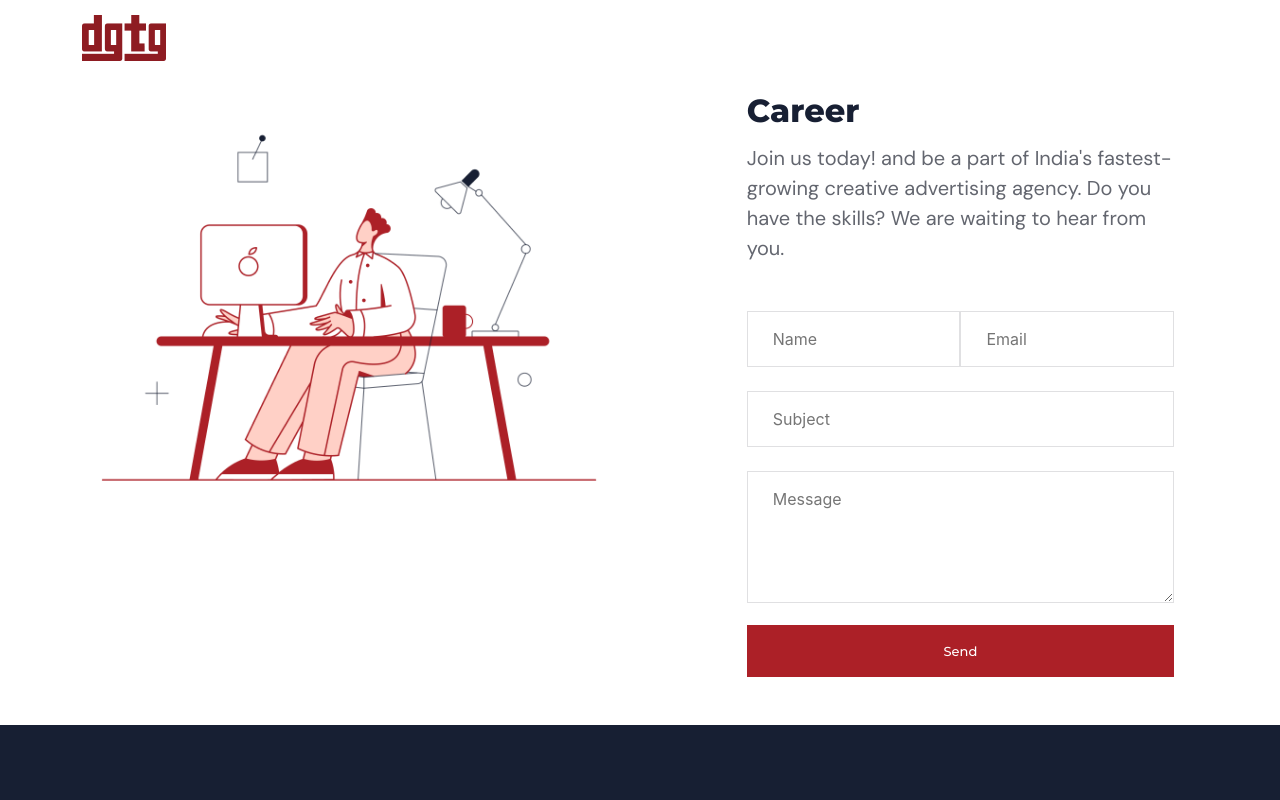
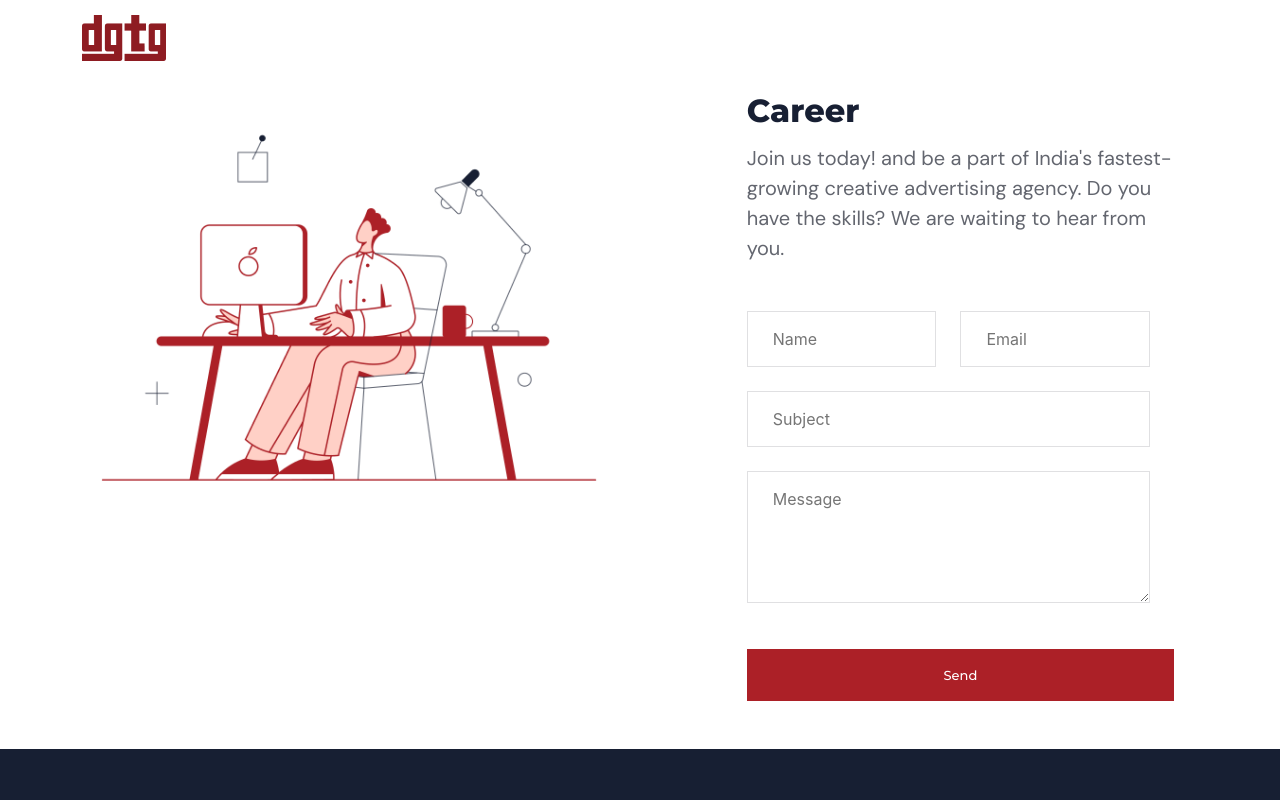
Before and after one commit to mailtoravi437/dgtg, a React (Create React App) app: page /career in a window 1280 px wide. Shown: the top 800 px of the page. Built offline with nearby package versions, Linux system fonts and the light colour scheme.

Commit message:
new cmmit

```diff
--- a/src/MyComponents/Aboutus.js
+++ b/src/MyComponents/Aboutus.js
@@ -10,11 +10,11 @@ export default function Aboutus() {
     <>
       <Header showNav={true} showNav1={false}/>
       <section className="mt-15 mb-15">
-        <div className="container">
+        <div className="container" style={{marginBottom: "135px"}}>
           <div id="features">
             <div className="upper row">
               <div className="upper-left col-sm-12 col-md-6 col-lg-6 mb-5">
-                <h1>Our<span style={{ color: '#AC2027' }}> Story </span></h1>
+                <h1>Our <br/> <span style={{ color: '#AC2027' }}> Story </span></h1>
               </div>
               <div className="upper-right col-sm-12 col-md-6 col-lg-6">
                 <b style={{ color: '#171F33' }}>Here's a headline we can never forget even if we wanted to: People who work together, succeed.</b>
--- a/src/MyComponents/Career.js
+++ b/src/MyComponents/Career.js
@@ -24,16 +24,20 @@ export default function Career() {
                                 </div>
                                 <div className="message">
                                     <div className="message-details message-details1 mt-5 mb-4">
-                                        <div className="message-details_name">
-                                            <input type="text" placeholder="Name" style={{ border: '1px solid rgba(99, 102, 111, 0.2)', color: 'rgba(99, 102, 111, 0.6)' }} />
+                                        <div className="row">
+                                            <div className="col-md-6 col-sm-12">
+                                            <input type="text" placeholder="Name" className="mb-4"  style={{ border: '1px solid rgba(99, 102, 111, 0.2)', color: 'rgba(99, 102, 111, 0.6)' }}/>
+                                            </div>
+                                            <div className="col-md-6 col-sm-12">
+                                            <input type="email" placeholder="Email" className="mb-4"  style={{ border: '1px solid rgba(99, 102, 111, 0.2)', color: 'rgba(99, 102, 111, 0.6)' }}/>
+                                            </div>
+                                            <div className="col-md-12">
+                                            <input type="text" placeholder="Subject" className="mb-4" style={{ width: '100%', border: '1px solid rgba(99, 102, 111, 0.2)', color: 'rgba(99, 102, 111, 0.6)' }}/>
+                                            </div>
+                                            <div className="col-md-12">
+                                            <textarea placeholder="Message" defaultValue={""}  style={{ border: '1px solid rgba(99, 102, 111, 0.2)', color: 'rgba(99, 102, 111, 0.6)' }}/>
+                                            </div>
                                         </div>
-                                        <div className="message-details_email">
-                                            <input type="email" placeholder="Email" style={{ border: '1px solid rgba(99, 102, 111, 0.2)', color: 'rgba(99, 102, 111, 0.6)' }} />
-                                        </div>
-                                    </div>
-                                    <div className="message-text">
-                                        <input type="text" placeholder="Subject" className="mb-4" style={{ width: '100%', border: '1px solid rgba(99, 102, 111, 0.2)', color: 'rgba(99, 102, 111, 0.6)' }} />
-                                        <textarea placeholder="Message" defaultValue={""} style={{ border: '1px solid rgba(99, 102, 111, 0.2)', color: 'rgba(99, 102, 111, 0.6)' }} />
                                     </div>
                                     <div className="send mt-3">
                                         Send
--- a/src/MyComponents/ContactUs.js
+++ b/src/MyComponents/ContactUs.js
@@ -15,7 +15,7 @@ export default function ContactUs() {
           <div className="col-sm-12 col-md-6 col-lg-6 mt-md-0 mt-5 order-md-1 order-2">
             <div className="place d-flex">
               <img src="images/career/banglore.png" />
-              <div className="place-details">
+              <div className="place-details mt-2">
                 <h5>Banglore</h5>
                 <p>Building 167, 6th cross, Whitefield,<br /> Bangalore, Karnataka, India-560066</p>
                 <p>Building No: 54, The Planet, First Floor.<br />Above First Cry, Brooke Bond First Cross,<br />whitefield Main Road, Whitefield,<br /> Bangalore, Karnataka,India - 560066</p>
@@ -23,14 +23,14 @@ export default function ContactUs() {
             </div>
             <div className="place mt-5 d-flex">
               <img src="images/career/delhi.png" />
-              <div className="place-details">
+              <div className="place-details mt-2">
                 <h5>Delhi &amp; NCR</h5>
                 <p>721,1st Floor Udyog Vihar Phase V,<br />Sector 19, Gurugram, Haryana 122008</p>
               </div>
             </div>
             <div className="place mt-5 d-flex">
               <img src="images/career/mumbai.png" />
-              <div className="place-details">
+              <div className="place-details mt-2">
                 <h5>Mumbai</h5>
                 <p>WeWork, Spectrum towers, 5th floor,<br />307, Chincholi Bunder Rd, Rajan Pada, <br />Mindspace, Malad West, Mumbai,<br /> Maharashtra 400064</p>
               </div>
--- a/src/MyComponents/OurTeam.js
+++ b/src/MyComponents/OurTeam.js
@@ -6,17 +6,18 @@ import "../Styles/global.css";
 export default function OurTeam() {
   return (
     <>
-        <Header showNav1={false}/>
+      <Header showNav1={false} />
       <div>
         <section className="mt-15 mb-15">
           <div className="container">
             <div className="service-header">
-                <h1>Our <span style={{ color: '#AC2027'}}>Team</span></h1>
+              <h1>Our <span style={{ color: '#AC2027' }}>Team</span></h1>
             </div>
           </div>
         </section>
         <section>
-        <div className="container mb-15">
+          <div className="container">
+            <div className="our-team-list">
               <div className="row">
                 <div className="col-sm-12 col-md-3 col-lg-3">
                   <div className="team">
@@ -156,8 +157,9 @@ export default function OurTeam() {
                 </div>
               </div>
             </div>
+          </div>
         </section>
-      <Footer/>
+        <Footer />
       </div>
 
     </>
--- a/src/Styles/aboutus.css
+++ b/src/Styles/aboutus.css
@@ -1,6 +1,7 @@
 .gallery-container{
     display: flex;
     flex-wrap: wrap;
+    margin-bottom: 135px;
 }
 
 .gallery-img{
--- a/src/Styles/global.css
+++ b/src/Styles/global.css
@@ -145,7 +145,7 @@ header ul li a:nth-child(8)
 
 .home-header{
     margin-top: 12vh;
-    margin-bottom: 18vh;
+    margin-bottom: 22vh;
 }
 
 .home1 p,
@@ -854,6 +854,11 @@ footer{
     display: none;
 }
 
+.our-team-list
+{
+    margin-top: 35px;
+    margin-bottom: 150px;
+}
 
 @media (max-width: 500px){
     .letsgo h2
```
Lines whose indentation alone changed are shown as unchanged.
